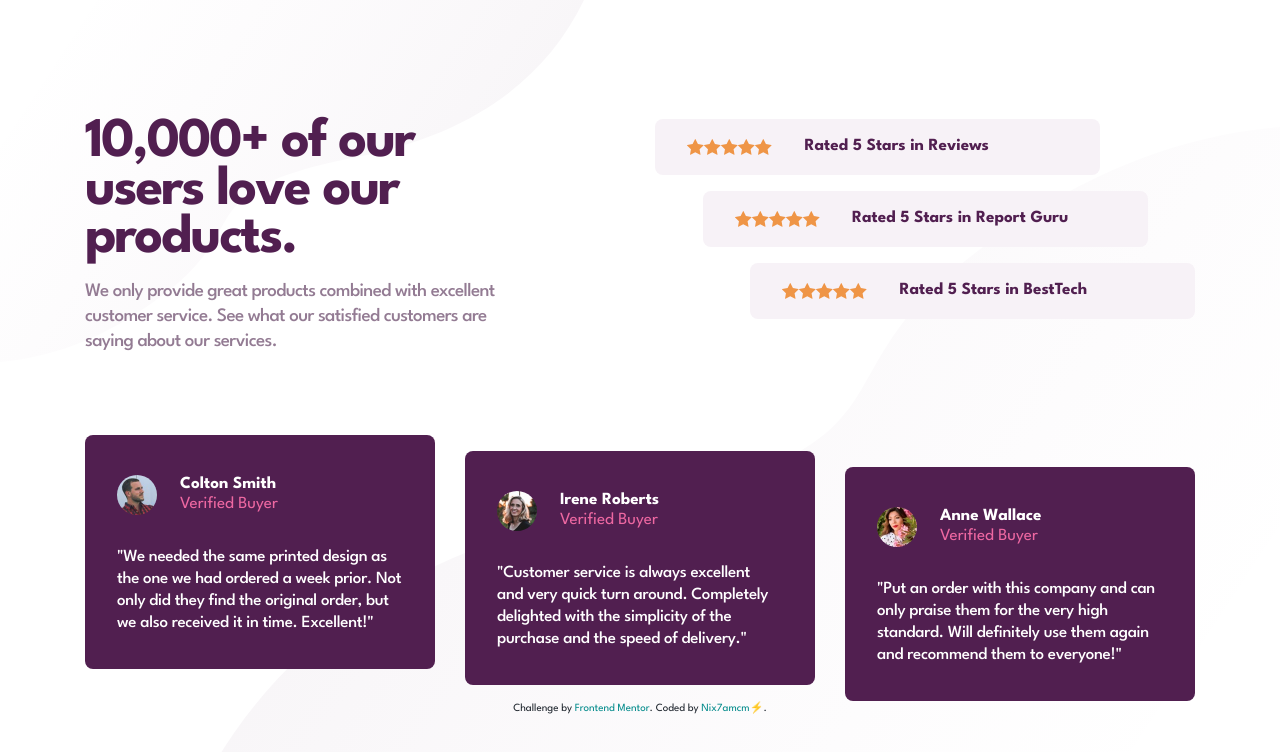
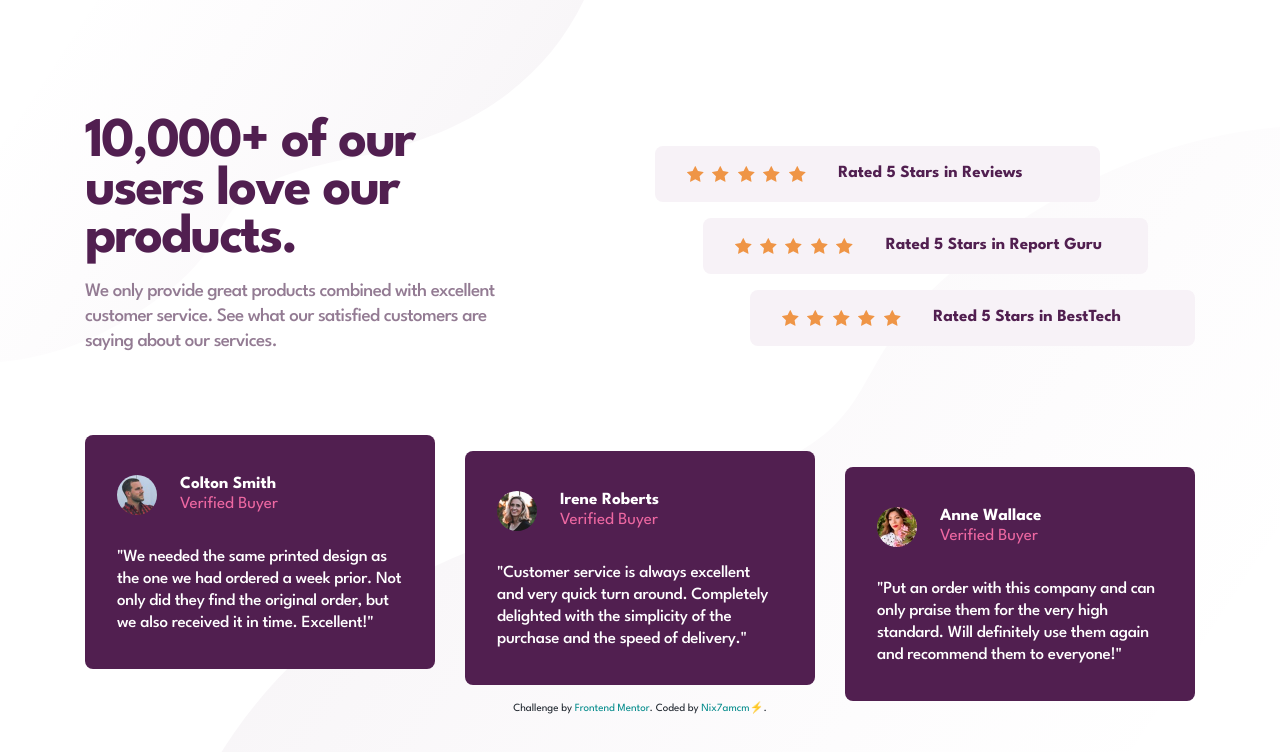
Before and after one commit to Nix7amcm/FEM-social-proof-section, a plain HTML site: page index.html in a window 1280 px wide. Drawn offline with Linux system fonts and the light colour scheme.

Commit message:
Update style.css
- margin-top to ratings wrap div
- stars gap applied

```diff
--- a/style.css
+++ b/style.css
@@ -154,6 +154,7 @@ h1.heading__title {
 .ratings {
   gap: 1rem;
   max-width: 33.75rem;
+  margin-top: 1.6875rem;
 }
 
 .ratings__rating {
@@ -176,6 +177,10 @@ h1.heading__title {
 
 .rate-3 {
   align-self: flex-end;
+}
+
+.ratings__rating__stars {
+  gap: .5281rem;
 }
 
 
@@ -201,6 +206,7 @@ h1.heading__title {
 
   .ratings {
     min-height: 14.125rem;
+    margin-top: 0;
   }
 
   .ratings__rating {
@@ -212,7 +218,6 @@ h1.heading__title {
     height: 4.875rem;
     padding-left: 0;
   }
-
 }
 
 
```
